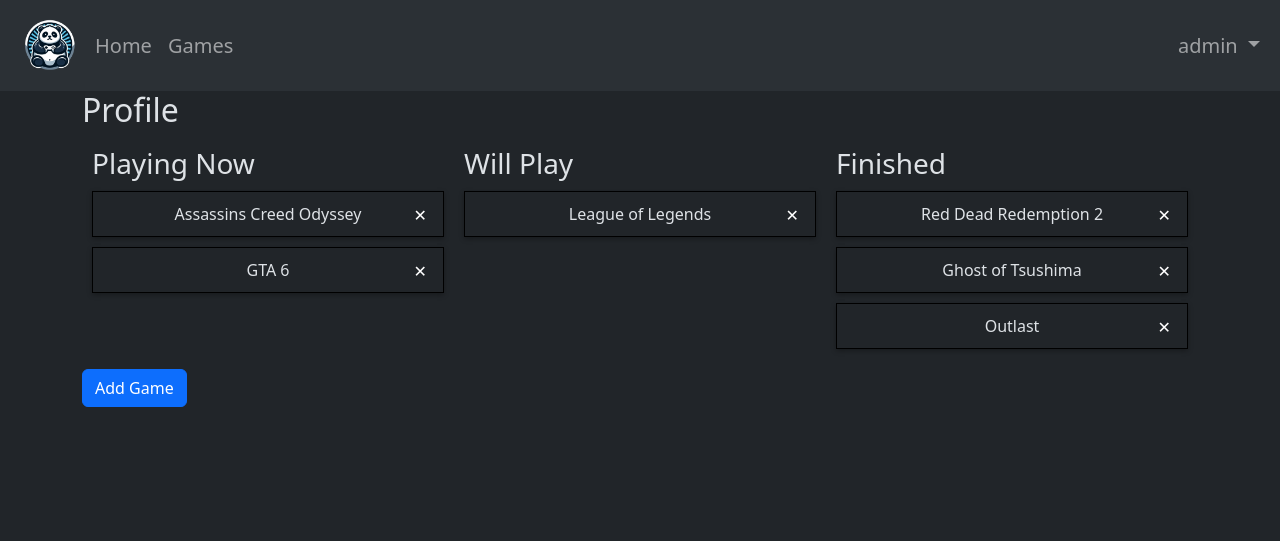
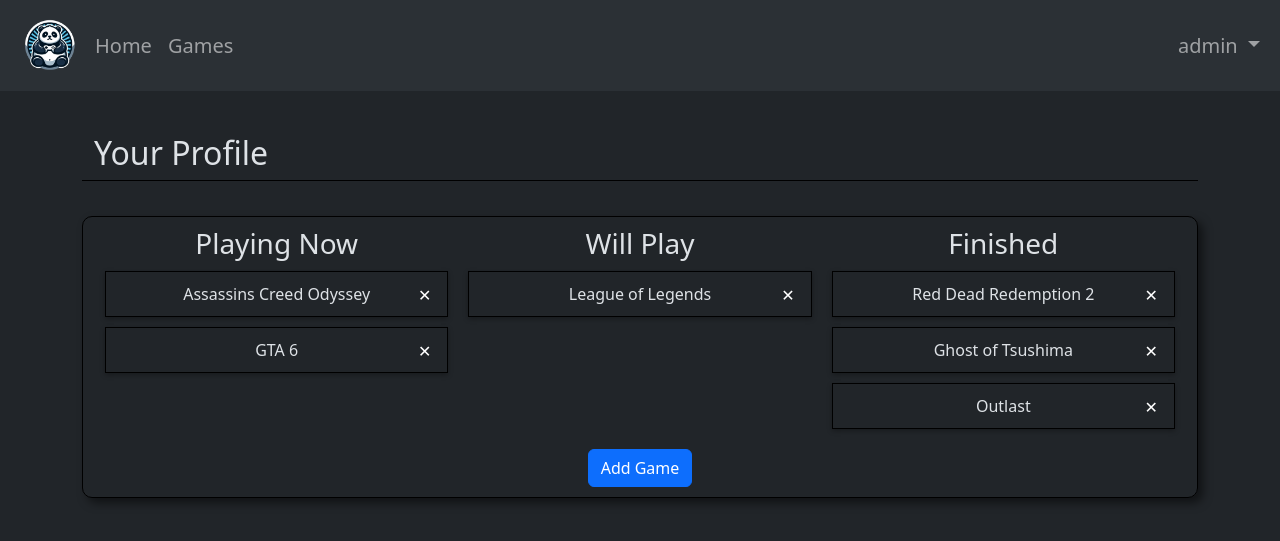
Before and after one commit to Erenimo3442/pandalibrary, a Django app: page /members/profile_page in a window 1280 px wide. Shown: the top 541 px of the page. Run offline with Django 5.2, Linux system fonts and the light colour scheme; a user stored in the database is signed in; data comes from the database, SQL or seed files in the repository; both versions use the stored data as it was after the commit; some libraries are stand-ins or nearby versions.

Commit message:
Changes on both game detail and profile pages.

```diff
--- a/games/urls.py
+++ b/games/urls.py
@@ -12,5 +12,5 @@
 	path('game_create/', views.game_create, name='game_create'),
 	path('delete_game/', views.delete_game, name='delete_game'),
 	path('update_game_status/', views.update_game_status, name='update_game_status'),
-	path('game/<int:game_i>/', views.game_detail, name='game_detail'),
+	path('game/<int:game_id>/', views.game_detail, name='game_detail'),
 ]
--- a/games/views.py
+++ b/games/views.py
@@ -14,7 +14,7 @@
     games = Game.objects.all()
     return render(request, template_name='games/game_list.html', context={'games': games})
 
-
+@login_required
 def add_game(request):
     games = Game.objects.all()
     if request.method == 'POST':
@@ -100,6 +100,6 @@
     else:
         return JsonResponse({'status': 'failed'})
 
-def game_detail(request, game_i):
-    game = get_object_or_404(Game, pk=game_i)
+def game_detail(request, game_id):
+    game = get_object_or_404(Game, pk=game_id)
     return render(request, 'games/game_detail.html', {'game': game})
--- a/templates/authentication/profile.html
+++ b/templates/authentication/profile.html
@@ -40,8 +40,16 @@
     <form method="post">
     {% csrf_token %}
     </form>
-<h2>Profile</h2>
 
+<div class="container text-center">
+    <div class="row" style="padding-top: 10px; margin-top: 3%; text-align: left; border-bottom: 1px solid black; ">
+        <div class="col">
+            <h2>Your Profile</h2>
+        </div>
+    </div>
+</div>
+
+<div class="container text-center" style="margin-top: 35px; padding-bottom: 10px; border: 1px solid black; border-radius: 10px; box-shadow: 5px 5px 10px rgba(0, 0, 0, 0.5);">
     <div class="columns-container">
         <div id="playing" class="column">
             <h3>Playing Now</h3>
@@ -74,6 +82,7 @@
         </div>
     </div>
     <a href="{% url 'games:add_game' %}" class="btn btn-primary">Add Game</a>
+</div>
 
 <script src="https://code.jquery.com/jquery-3.5.1.min.js"></script>
 <script src="https://code.jquery.com/ui/1.12.1/jquery-ui.min.js"></script>
```
Also changed, not shown: templates/games/game_detail.html (+13 -4 lines), db.sqlite3. Lines whose indentation alone changed are shown as unchanged.
